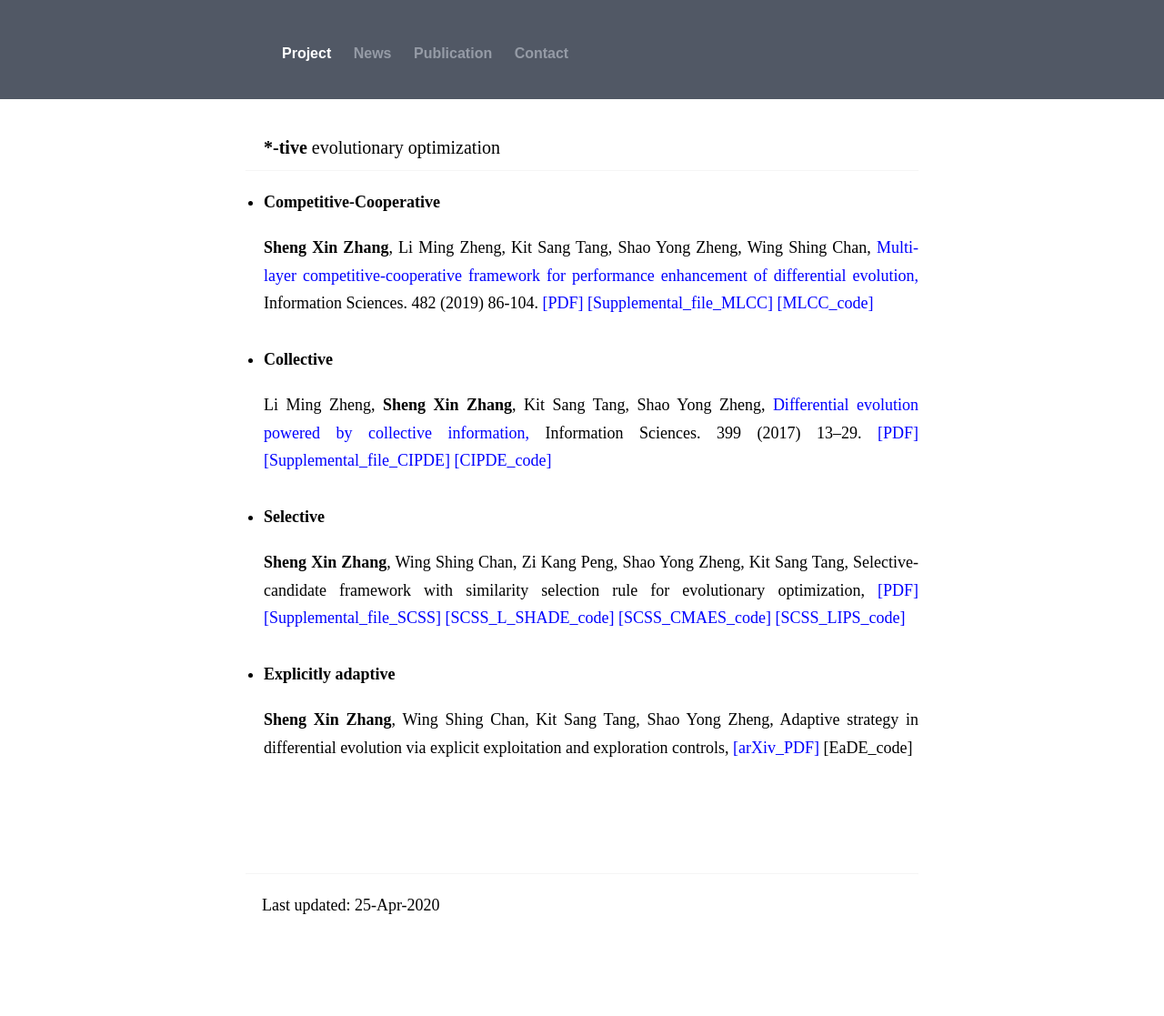
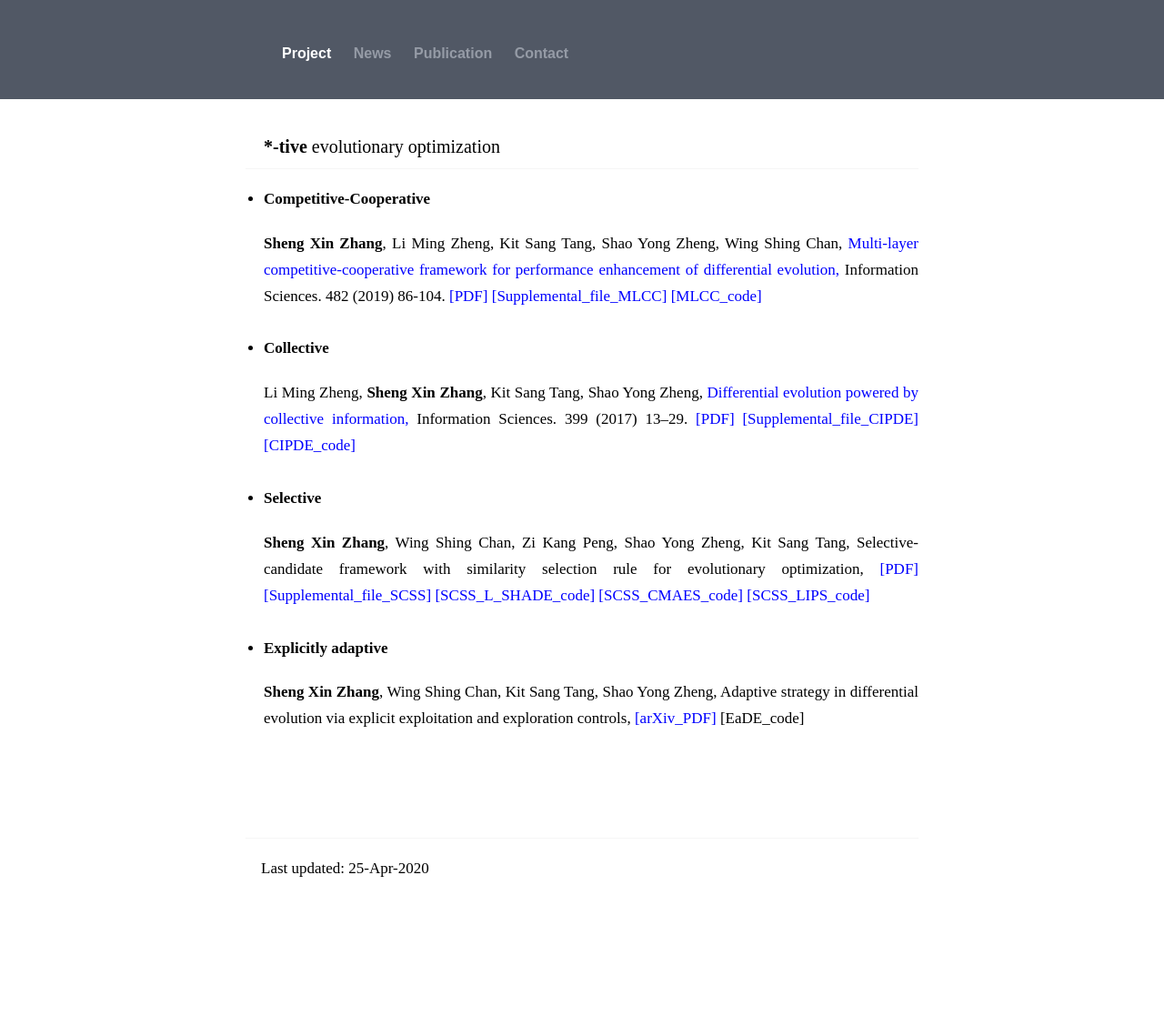
Before and after one commit to zsxhomepage/zsxhomepage.github.io, a Jekyll site: the page built from index.html, in a window 1280 px wide. Shown: the whole page at 91% size. Built offline with Jekyll 4.4.1, drawn with Linux system fonts in a browser that asks for light colours; after the commit the page ends 1071 px from its top, so only the background shows below that.

Commit message:
Update _layout.scss

```diff
--- a/_sass/_layout.scss
+++ b/_sass/_layout.scss
@@ -137,7 +137,7 @@ ul {
 .content {
 	margin-top: 20px;
 	color: #000000;     /** #3C3C3C  #666; */
-	font-size: 18px;         /** 14px; */
+	font-size: 17px;         /** 14px; */
 	/** font-family: 'Source Sans Pro', Helvetica, Arial, sans-serif, Verdana;*/
 	font-family: 'Times New Roman',Georgia, Helvetica, Arial, sans-serif, Verdana;
 	/** font-family: 'San Francisco Pro', 'Times New Roman', Georgia, Helvetica, Arial, sans-serif, Verdana;*/
```
